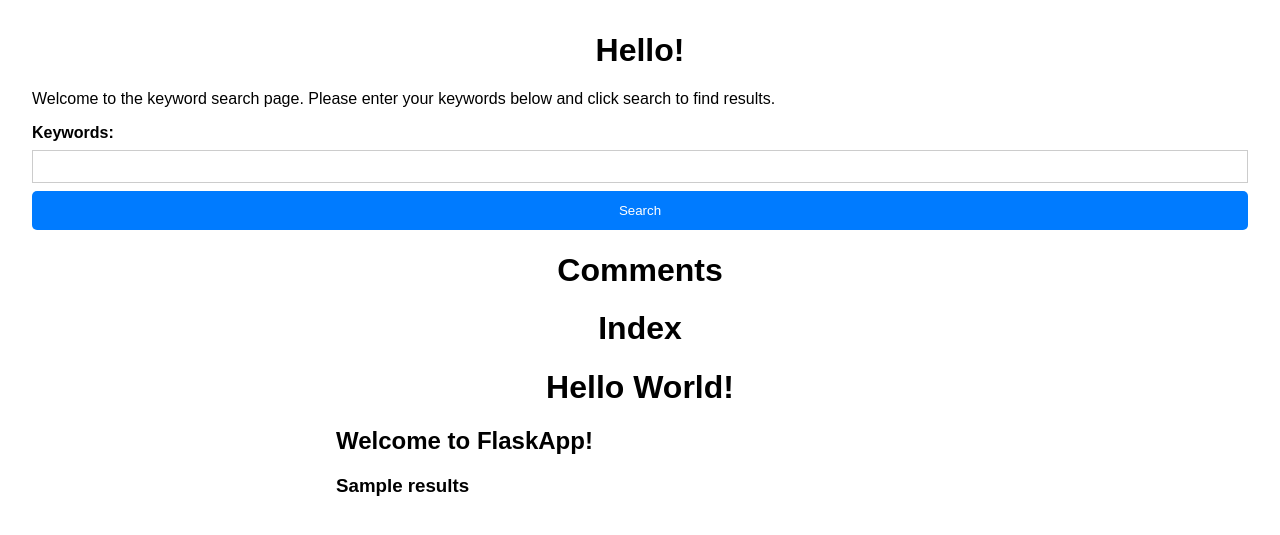
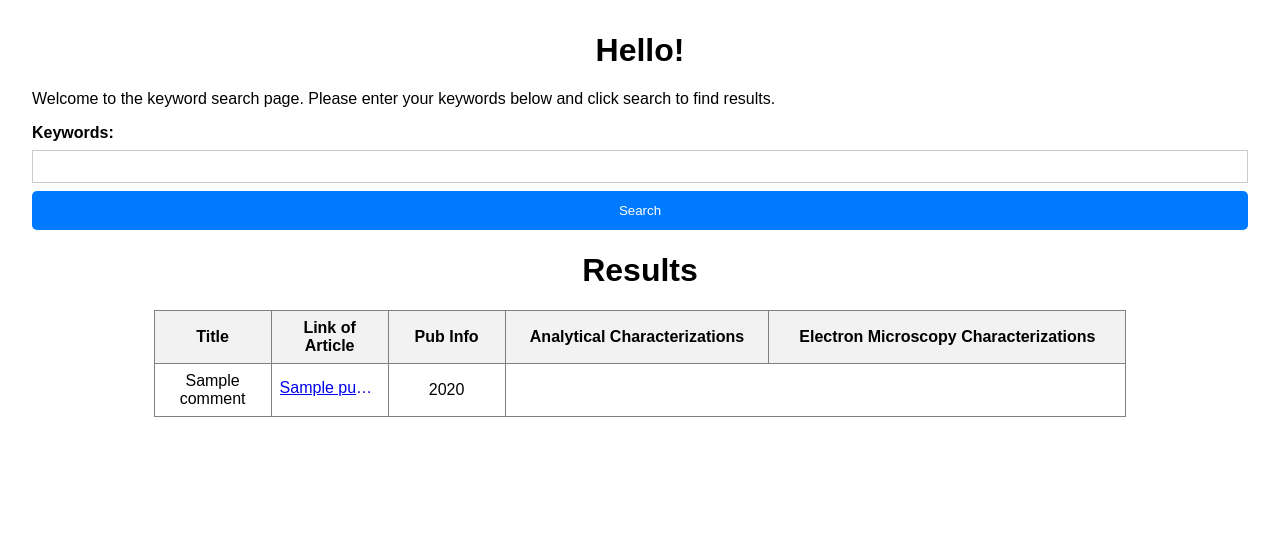
Before and after one commit to kahassanzadeh/MatCharSearch, a Flask app: template templates/results.html in a window 1280 px wide. Shown: the top 535 px of the page. Run offline with Flask 3, Linux system fonts and the light colour scheme; the template is opened without the code that fills it: most values are stand-ins (such as "Sample title", 1, 10 or a date in 2020).

Commit message:
List of Articles Shown

```diff
--- a/app.py
+++ b/app.py
@@ -1,8 +1,8 @@
 from flask import Flask, request
 from flask import render_template
+import scholar_scraper
 import datetime
 import requests
-
 app = Flask(__name__)
 
 
@@ -14,9 +14,13 @@ def hello_world():
 @app.route('/search', methods=['POST'])
 def search():
     keywords = request.form['keywords']
-    # results = process_keywords(keywords)
-    return render_template('results.html', results=keywords)
+    results = process_keywords(keywords)
+    return render_template('results.html', comments=results)
 
+def process_keywords(keywords):
+    keywords = keywords.lower()
+    results = scholar_scraper.doaj_request(keywords)
+    return results
 
 if __name__ == '__main__':
     app.run()
--- a/static/styles/style.css
+++ b/static/styles/style.css
@@ -38,3 +38,53 @@ button {
 button:hover {
     background-color: #0067cc;
 }
+
+
+
+/* Apply some basic styles to the table */
+table {
+    width: 100%;
+    border-collapse: collapse;
+}
+
+th {
+    background-color: #f2f2f2;
+    padding: 8px;
+    text-align: left;
+}
+
+/* Style the table rows */
+tr:nth-child(even) {
+    background-color: #f2f2f2;
+}
+
+/* Style the table data cells */
+td {
+    padding: 8px;
+}
+
+/* Center align the text in the header */
+th, td {
+    text-align: center;
+}
+td:nth-child(1) {
+    width: 400px; /* Adjust the width as needed */
+    max-width: 100px; /* Ensure the width doesn't exceed this value */
+}
+
+/* Set a smaller width for the link column */
+td:nth-child(2) {
+    width: 100px; /* Adjust the width as needed */
+    max-width: 100px; /* Ensure the width doesn't exceed this value */
+}
+td:nth-child(3) {
+    width: 100px; /* Adjust the width as needed */
+    max-width: 100px; /* Ensure the width doesn't exceed this value */
+}
+.link-text {
+    display: inline-block;
+    max-width: 100%;
+    overflow: hidden;
+    text-overflow: ellipsis;
+    white-space: nowrap;
+}
--- a/templates/results.html
+++ b/templates/results.html
@@ -1,11 +1,29 @@
 {% extends 'index.html' %}
 
 {% block content %}
-    <h1> Comments</h1>
-    <div style="width: 50%; margin: auto">
-        <h1> Index </h1>
-        <h1>Hello World!</h1>
-        <h2>Welcome to FlaskApp!</h2>
-        <h3>{{ results }}</h3>
+    <h1 style="text-align: center;">Results</h1>
+    <div style="width: 80%; margin: auto;">
+        <table border="1">
+            <thead>
+                <tr>
+                    <th>Title</th>
+                    <th>Link of Article</th>
+                    <th>Pub Info</th>
+                    <th>Analytical Characterizations</th>
+                    <th>Electron Microscopy Characterizations</th>
+                </tr>
+            </thead>
+            <tbody>
+                {% for comment in comments %}
+                    <tr>
+                        <td>{{ comment.title }}</td>
+                        <td><a class="link-text" href="{{ comment.link }}">{{ comment.publisher }}</a></td>
+                        <td>{{ comment.pub_year }}</td>
+                        <!-- TODO <td><img src="{{ comment.analytical_characterizations }}" alt="Analytical Characterization Image"></td>-->
+
+                    </tr>
+                {% endfor %}
+            </tbody>
+        </table>
     </div>
 {% endblock %}
```
Also changed, not shown: scholar_scraper.py (added, +101 -0 lines).
